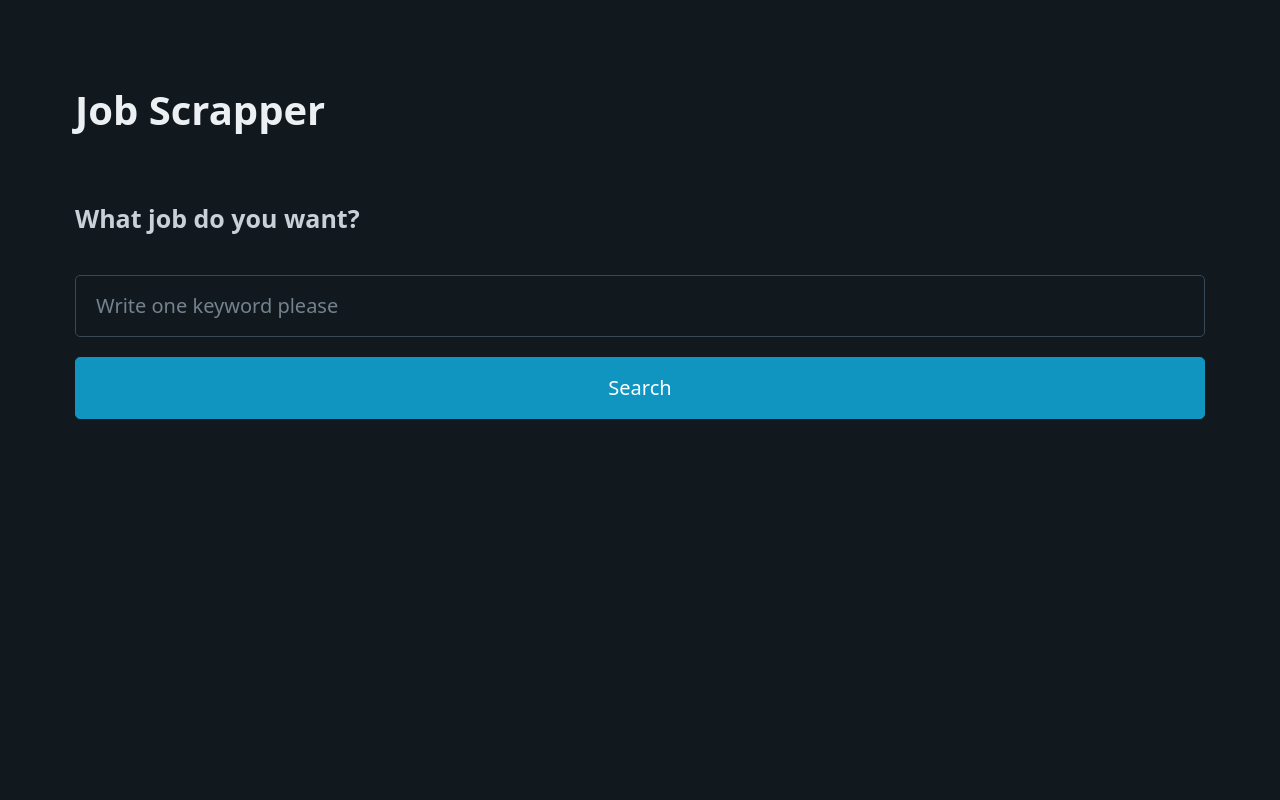
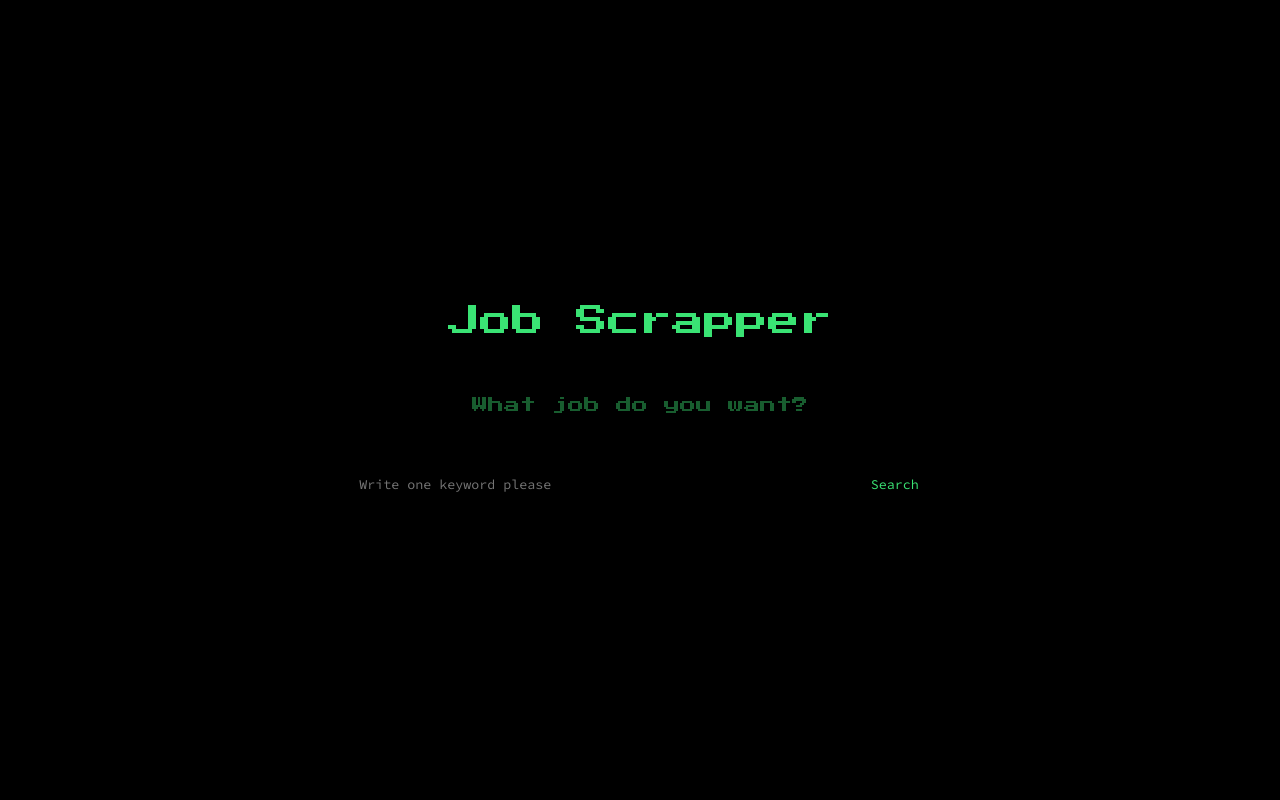
Before and after one commit to looks32/nico-python, a Flask app: page / in a window 1280 px wide. Run offline with Flask 3, Linux system fonts and the light colour scheme.

Commit message:
css 수정

```diff
--- /dev/null
+++ b/static/style.css
@@ -0,0 +1,134 @@
+* {
+  margin: 0;
+  padding: 0;
+  font-family: 'Source Code Pro', monospace;
+  font-weight: 400;
+  font-style: normal;
+  color: #3ae374;
+}
+
+body,
+html {
+  background-color: #000;
+}
+
+body {
+  min-height: 100dvh;
+  min-height: 100dvh;
+  display: flex;
+  justify-content: center;
+  align-items: center;
+}
+
+::-webkit-scrollbar {
+  width: 5px;
+}
+
+::-webkit-scrollbar-track {
+  background: #000;
+}
+
+::-webkit-scrollbar-thumb {
+  background: #3ae374;
+}
+
+::-webkit-scrollbar-thumb:hover {
+  background: #3ae374;
+}
+
+h1 {
+  width: 100%;
+  font-family: 'Press Start 2P', system-ui;
+  color: #3ae374;
+}
+
+h4 {
+  width: 100%;
+  font-family: 'Press Start 2P', system-ui;
+  color: #3ae374;
+  animation: ani 0.8s infinite;
+}
+
+th {
+  padding: 10px;
+  border-bottom: 1px dashed #3ae374;
+}
+
+td {
+  padding: 10px;
+  font-optical-sizing: auto;
+  font-style: normal;
+}
+
+.home_area {
+  text-align: center;
+}
+
+.home_area input {
+  width: 500px;
+}
+
+.home_area h4 {
+  margin: 60px 0;
+}
+
+figure {
+  padding: 0 20px;
+}
+
+button {
+  border-color: transparent;
+  color: #3ae374;
+  background-color: transparent;
+}
+
+input {
+  background-color: #000;
+  border-bottom: 1px dashed #3ae374;
+  border: none;
+  outline: none;
+}
+
+button {
+  cursor: pointer;
+}
+
+button:hover {
+  text-decoration: underline;
+}
+
+a {
+  text-decoration: none;
+}
+
+a:hover {
+  text-decoration: underline;
+}
+
+header {
+  position: absolute;
+  left: 30px;
+  top: 40px;
+}
+
+header h1 {
+  margin: 50px 0;
+  font-size: 20px;
+}
+
+.search_area {
+  padding-top: 180px;
+}
+
+.no_result {
+  animation: ani 0.5s infinite;
+}
+
+@keyframes ani {
+  0% {
+    color: transparent;
+  }
+  100% {
+    color: #3ae374;
+  }
+}
--- a/templates/home.html
+++ b/templates/home.html
@@ -1,16 +1,22 @@
 <!doctype html>
-<html lang="ko" data-theme="dark">
+<html lang="ko">
   <head>
     <meta charset="UTF-8" />
     <meta name="viewport" content="width=device-width, initial-scale=1.0" />
     <title>Job Scrapper</title>
+    <link rel="preconnect" href="https://fonts.googleapis.com" />
+    <link rel="preconnect" href="https://fonts.gstatic.com" crossorigin />
+    <link
+      href="https://fonts.googleapis.com/css2?family=Press+Start+2P&family=Source+Code+Pro:ital,wght@0,200..900;1,200..900&display=swap"
+      rel="stylesheet"
+    />
     <link
       rel="stylesheet"
-      href="https://unpkg.com/@picocss/pico@latest/css/pico.min.css"
+      href="{{ url_for('static', filename='style.css') }}"
     />
   </head>
   <body>
-    <main class="container">
+    <main class="home_area">
       <h1>Job Scrapper</h1>
       <h4>What job do you want?</h4>
       <form action="/search">
```
Also changed, not shown: templates/search.html (+18 -7 lines).
